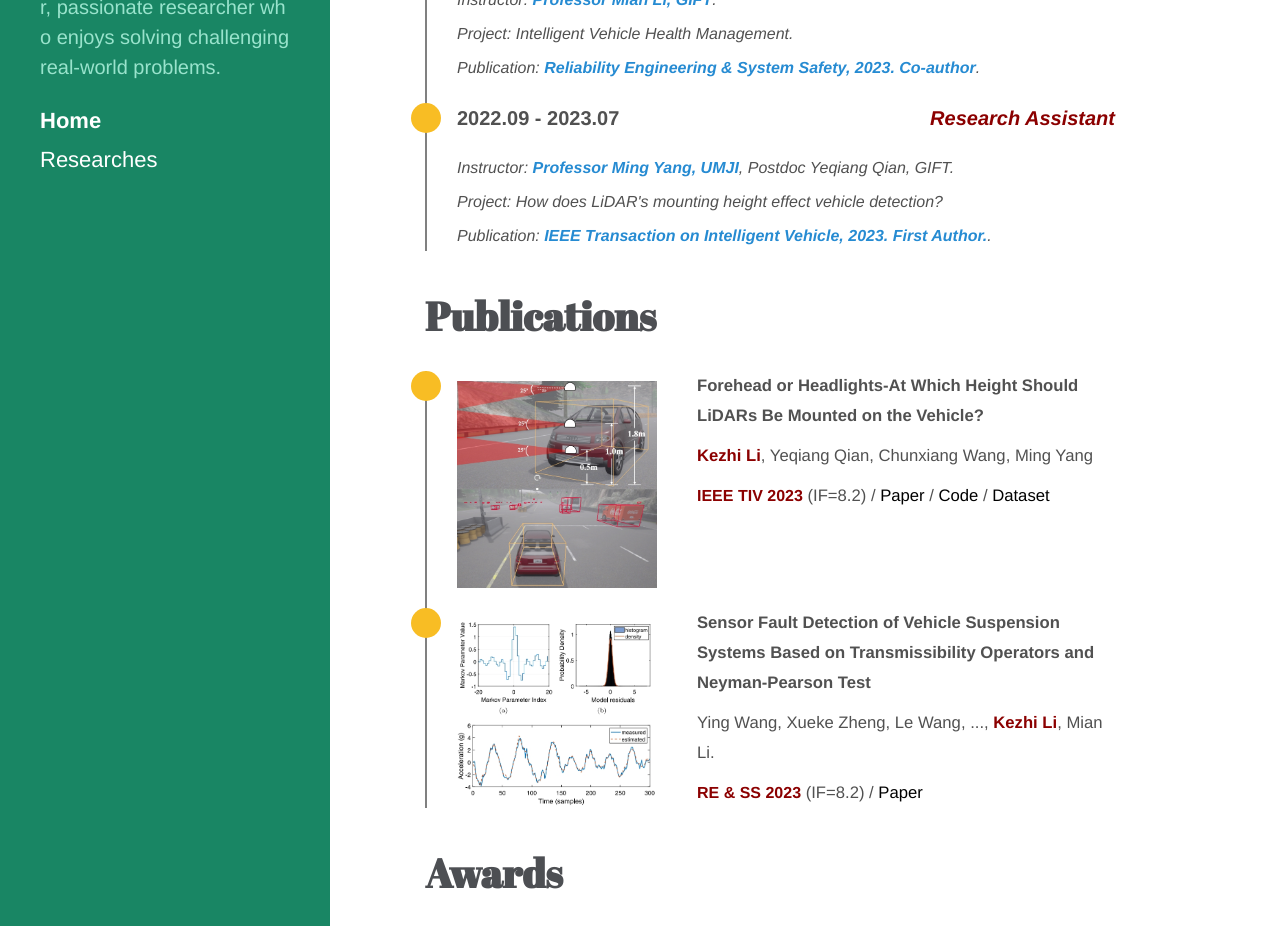
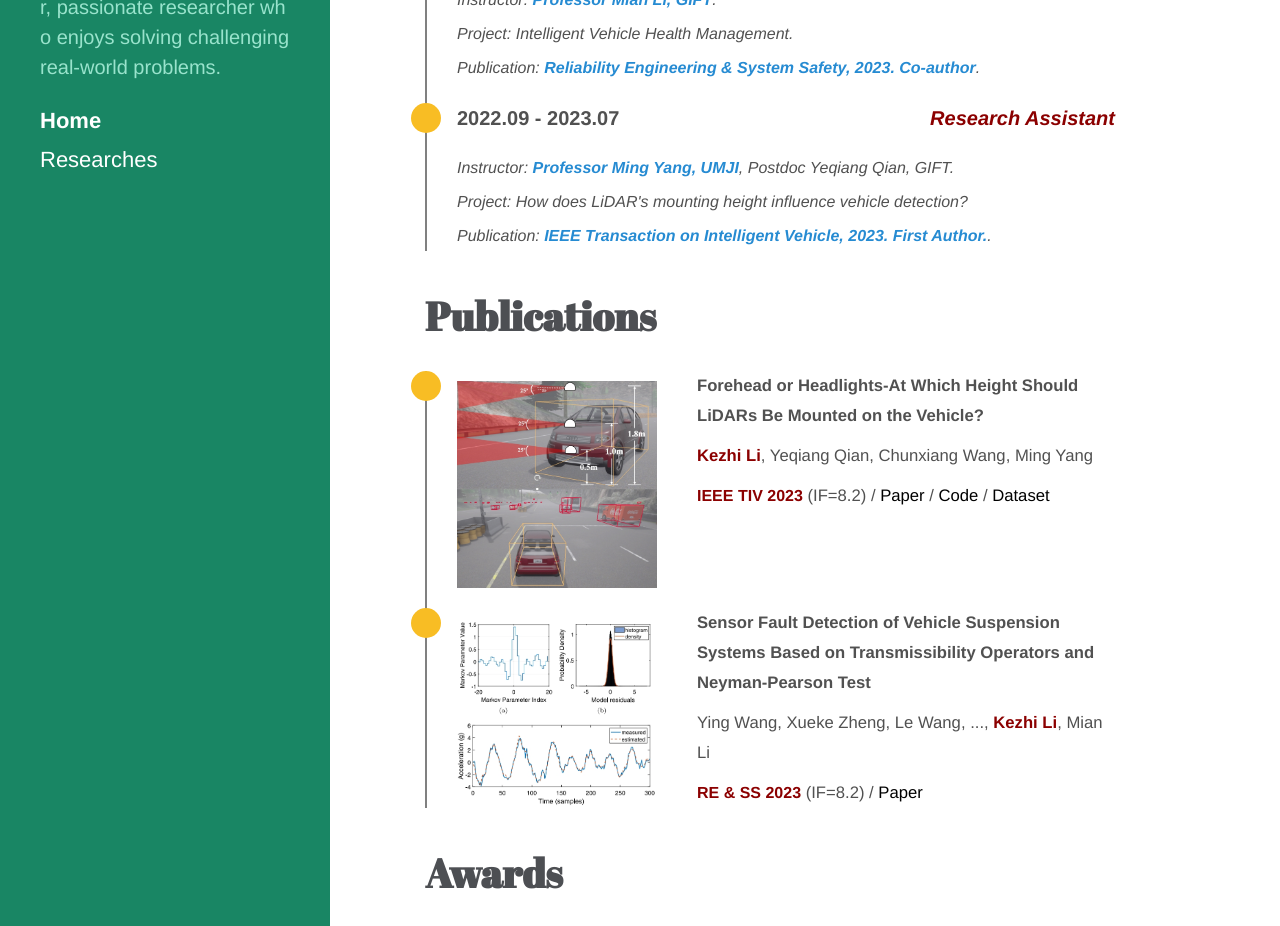
Before and after one commit to little-black-sjtu/likezhi.github.io, a Jekyll site: the page built from index.html, in a window 1280 px wide and 1400 px high. Shown: the part 419-1345 px from the top of the window. Built offline with Jekyll 4.4.1, drawn with Linux system fonts in a browser that asks for light colours; Markdown is read by kramdown in place of the engine named in the settings.

Commit message:
fix: fix some details

```diff
--- a/index.html
+++ b/index.html
@@ -54,7 +54,7 @@ title: Home
                     Instructor:&nbsp;<a href="https://www.ji.sjtu.edu.cn/about/faculty-staff/faculty-directory/faculty-detail/145/" target="_blank">Professor Ming Yang, UMJI</a>, Postdoc Yeqiang Qian, GIFT.
                   </div>
                   <div class="normalcontent">
-                    Project: How does LiDAR's mounting height effect vehicle detection?
+                    Project: How does LiDAR's mounting height influence vehicle detection?
                   </div>
                   <div class="normalcontent">
                     Publication:&nbsp;<a href="#sensor_fault_detection">IEEE Transaction on Intelligent Vehicle, 2023. First Author.</a>.
@@ -103,7 +103,7 @@ title: Home
                         Sensor Fault Detection of Vehicle Suspension Systems Based on Transmissibility Operators and Neyman-Pearson Test
                       </div>
                       <div class="author">
-                        Ying Wang, Xueke Zheng, Le Wang, ..., <strong>Kezhi Li</strong>, Mian Li.
+                        Ying Wang, Xueke Zheng, Le Wang, ..., <strong>Kezhi Li</strong>, Mian Li
                       </div>
                       <div class="links">
                         <strong>RE & SS 2023</strong> (IF=8.2) / <a href="https://www.sciencedirect.com/science/article/abs/pii/S0951832022006822" target="_blank">Paper</a>
```
